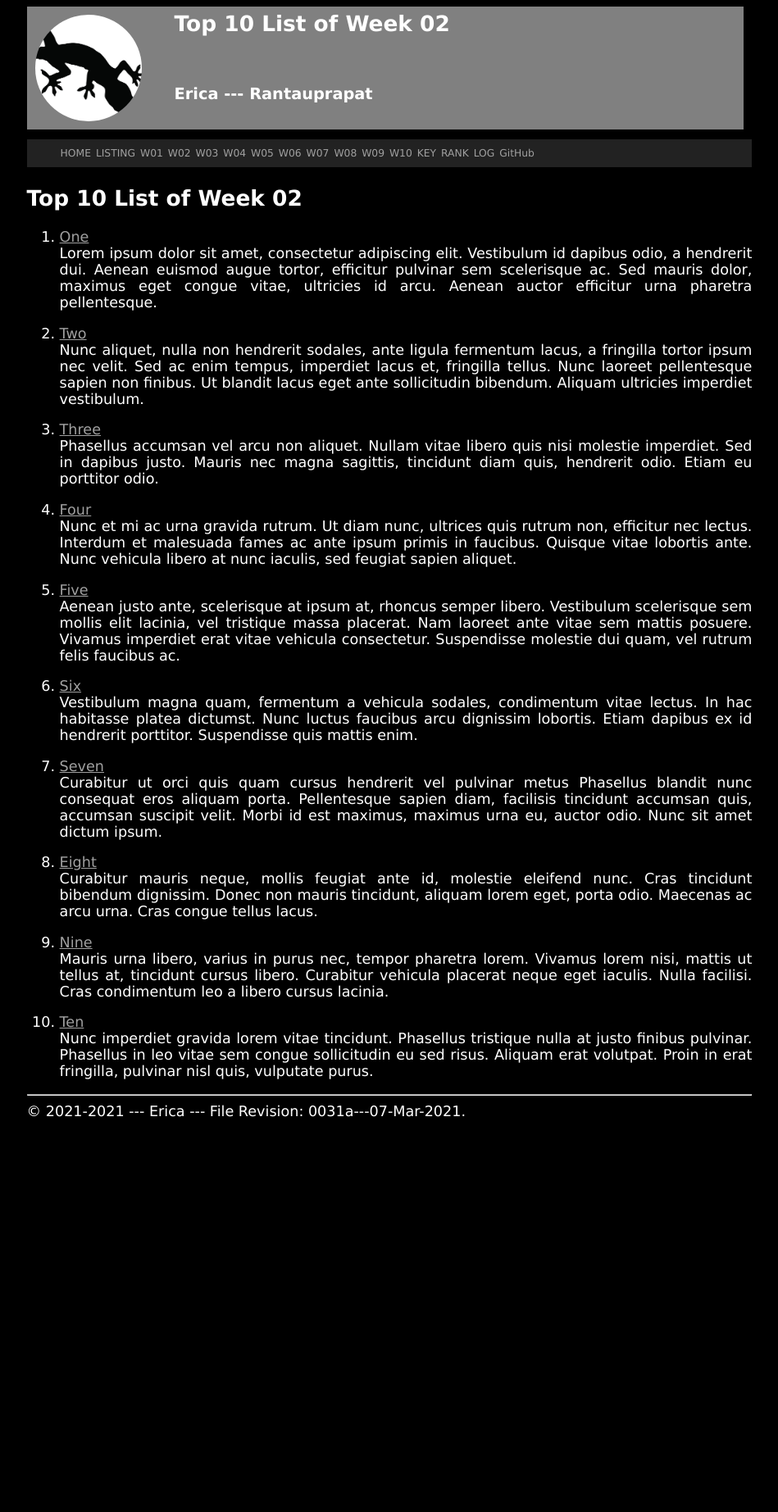
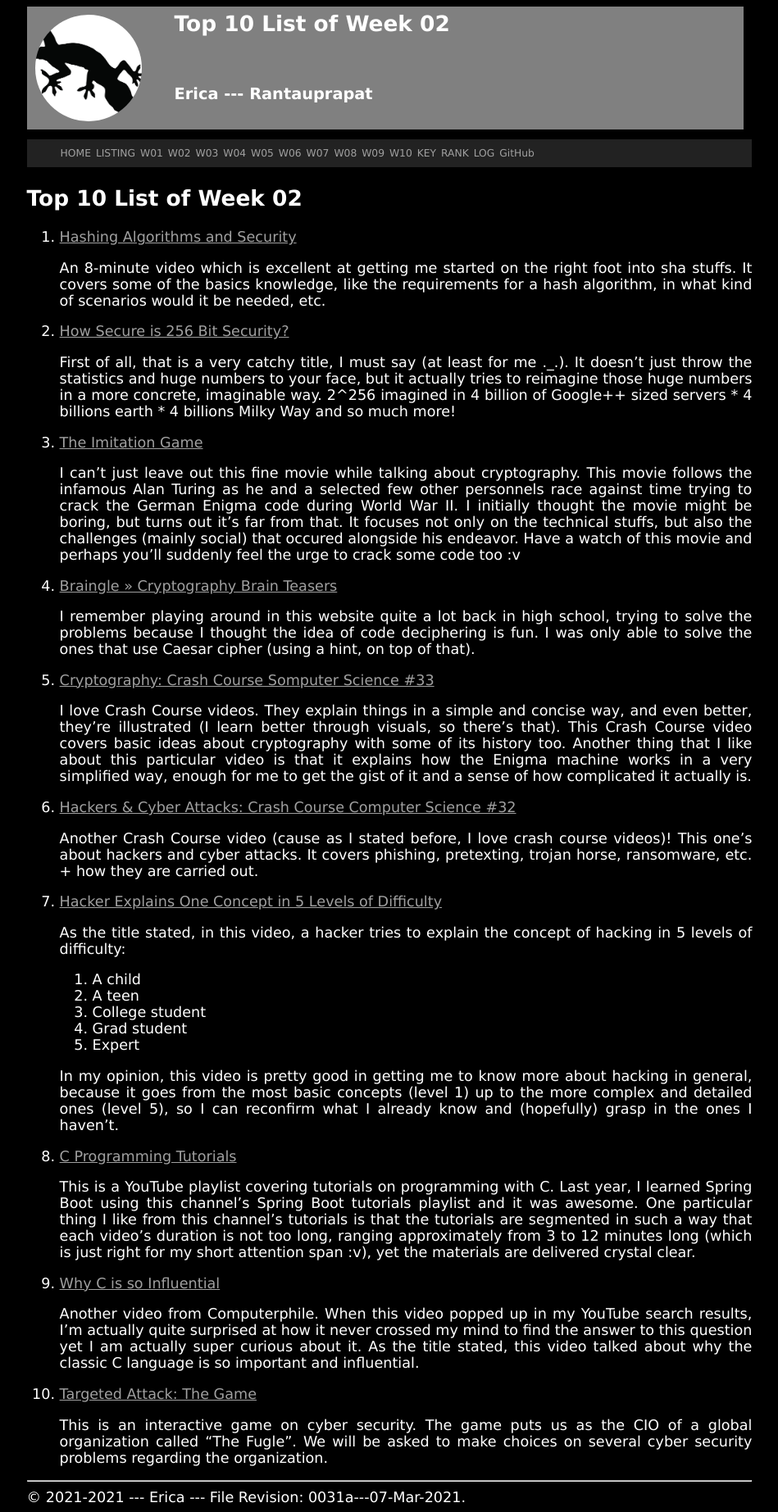
Before and after one commit to altschmerz/os211, a Jekyll site: the page built from w02.md, in a window 1280 px wide. Shown: the whole page at 82% size, without its empty margins (165-1114 px from the left). Built offline with Jekyll 4.4.1, drawn with Linux system fonts in a browser that asks for light colours; our own code applies the rules of GitHub Pages for plain Markdown files; before the commit the page ends 1374 px from its top, so only the background shows below that.

Commit message:
update top 10 list for w02

```diff
--- a/w02.md
+++ b/w02.md
@@ -5,72 +5,49 @@ permalink: /W02/
 
 # Top 10 List of Week 02
 
-1. [One](https://en.wikipedia.org/wiki/1)<br>
-Lorem ipsum dolor sit amet, consectetur adipiscing elit.
-Vestibulum id dapibus odio, a hendrerit dui.
-Aenean euismod augue tortor, efficitur pulvinar sem scelerisque ac.
-Sed mauris dolor, maximus eget congue vitae, ultricies id arcu.
-Aenean auctor efficitur urna pharetra pellentesque.
+1. [Hashing Algorithms and Security](https://www.youtube.com/watch?v=b4b8ktEV4Bg&t=28s)
 
-2. [Two](https://en.wikipedia.org/wiki/2)<br>
-Nunc aliquet, nulla non hendrerit sodales, ante ligula fermentum lacus, a fringilla tortor ipsum nec velit.
-Sed ac enim tempus, imperdiet lacus et, fringilla tellus.
-Nunc laoreet pellentesque sapien non finibus.
-Ut blandit lacus eget ante sollicitudin bibendum.
-Aliquam ultricies imperdiet vestibulum.
+   An 8-minute video which is excellent at getting me started on the right foot into sha stuffs. It covers some of the basics knowledge, like the requirements for a hash algorithm, in what kind of scenarios would it be needed, etc.
 
-3. [Three](https://en.wikipedia.org/wiki/3)<br>
-Phasellus accumsan vel arcu non aliquet.
-Nullam vitae libero quis nisi molestie imperdiet.
-Sed in dapibus justo.
-Mauris nec magna sagittis, tincidunt diam quis, hendrerit odio.
-Etiam eu porttitor odio.
+2. [How Secure is 256 Bit Security?](https://www.youtube.com/watch?v=S9JGmA5_unY&t=173s)
 
-4. [Four](https://en.wikipedia.org/wiki/4)<br>
-Nunc et mi ac urna gravida rutrum.
-Ut diam nunc, ultrices quis rutrum non, efficitur nec lectus.
-Interdum et malesuada fames ac ante ipsum primis in faucibus.
-Quisque vitae lobortis ante.
-Nunc vehicula libero at nunc iaculis, sed feugiat sapien aliquet.
+   First of all, that is a very catchy title, I must say (at least for me ._.). It doesn't just throw the statistics and huge numbers to your face, but it actually tries to reimagine those huge numbers in a more concrete, imaginable way. 2^256 imagined in 4 billion of Google++ sized servers * 4 billions earth * 4 billions Milky Way and so much more!
 
-5. [Five](https://en.wikipedia.org/wiki/5)<br>
-Aenean justo ante, scelerisque at ipsum at, rhoncus semper libero.
-Vestibulum scelerisque sem mollis elit lacinia, vel tristique massa placerat.
-Nam laoreet ante vitae sem mattis posuere.
-Vivamus imperdiet erat vitae vehicula consectetur.
-Suspendisse molestie dui quam, vel rutrum felis faucibus ac.
+3. [The Imitation Game](https://www.imdb.com/title/tt2084970/)
 
-6. [Six](https://en.wikipedia.org/wiki/6)<br>
-Vestibulum magna quam, fermentum a vehicula sodales, condimentum vitae lectus.
-In hac habitasse platea dictumst.
-Nunc luctus faucibus arcu dignissim lobortis.
-Etiam dapibus ex id hendrerit porttitor.
-Suspendisse quis mattis enim.
+   I can't just leave out this fine movie while talking about cryptography. This movie follows the infamous Alan Turing as he and a selected few other personnels race against time trying to crack the German Enigma code during World War II. I initially thought the movie might be boring, but turns out it's far from that. It focuses not only on the technical stuffs, but also the challenges (mainly social) that occured alongside his endeavor. Have a watch of this movie and perhaps you'll suddenly feel the urge to crack some code too :v
 
-7. [Seven](https://en.wikipedia.org/wiki/7)<br>
-Curabitur ut orci quis quam cursus hendrerit vel pulvinar metus
-Phasellus blandit nunc consequat eros aliquam porta.
-Pellentesque sapien diam, facilisis tincidunt accumsan quis, accumsan suscipit velit.
-Morbi id est maximus, maximus urna eu, auctor odio.
-Nunc sit amet dictum ipsum.
+4. [Braingle >> Cryptography Brain Teasers](https://www.braingle.com/brainteasers/Cryptography.html)
 
-8. [Eight](https://en.wikipedia.org/wiki/8)<br>
-Curabitur mauris neque, mollis feugiat ante id, molestie eleifend nunc.
-Cras tincidunt bibendum dignissim.
-Donec non mauris tincidunt, aliquam lorem eget, porta odio.
-Maecenas ac arcu urna.
-Cras congue tellus lacus.
+   I remember playing around in this website quite a lot back in high school, trying to solve the problems because I thought the idea of code deciphering is fun. I was only able to solve the ones that use Caesar cipher (using a hint, on top of that).
 
-9. [Nine](https://en.wikipedia.org/wiki/9)<br>
-Mauris urna libero, varius in purus nec, tempor pharetra lorem.
-Vivamus lorem nisi, mattis ut tellus at, tincidunt cursus libero.
-Curabitur vehicula placerat neque eget iaculis.
-Nulla facilisi.
-Cras condimentum leo a libero cursus lacinia.
+5. [Cryptography: Crash Course Somputer Science #33](https://en.wikipedia.org/wiki/7)
 
-10. [Ten](https://en.wikipedia.org/wiki/10)<br>
-Nunc imperdiet gravida lorem vitae tincidunt.
-Phasellus tristique nulla at justo finibus pulvinar.
-Phasellus in leo vitae sem congue sollicitudin eu sed risus.
-Aliquam erat volutpat.
-Proin in erat fringilla, pulvinar nisl quis, vulputate purus.
+   I love Crash Course videos. They explain things in a simple and concise way, and even better, they're illustrated (I learn better through visuals, so there's that). This Crash Course video covers basic ideas about cryptography with some of its history too. Another thing that I like about this particular video is that it explains how the Enigma machine works in a very simplified way, enough for me to get the gist of it and a sense of how complicated it actually is.
+
+6. [Hackers & Cyber Attacks: Crash Course Computer Science #32](https://www.youtube.com/watch?v=_GzE99AmAQU&t=239s)
+
+   Another Crash Course video (cause as I stated before, I love crash course videos)! This one's about hackers and cyber attacks. It covers phishing, pretexting, trojan horse, ransomware, etc. + how they are carried out.
+
+7. [Hacker Explains One Concept in 5 Levels of Difficulty](https://www.youtube.com/watch?v=d9PqVcgT1kQ&t=27s)
+
+   As the title stated, in this video, a hacker tries to explain the concept of hacking in 5 levels of difficulty:
+     1. A child
+     2. A teen
+     3. College student
+     4. Grad student
+     5. Expert
+
+   In my opinion, this video is pretty good in getting me to know more about hacking in general, because it goes from the most basic concepts (level 1) up to the more complex and detailed ones (level 5), so I can reconfirm what I already know and (hopefully) grasp in the ones I haven't.
+
+8. [C Programming Tutorials](https://www.youtube.com/watch?v=2NWeucMKrLI&list=PL6gx4Cwl9DGAKIXv8Yr6nhGJ9Vlcjyymq)
+
+   This is a YouTube playlist covering tutorials on programming with C. Last year, I learned Spring Boot using this channel's Spring Boot tutorials playlist and it was awesome. One particular thing I like from this channel's tutorials is that the tutorials are segmented in such a way that each video's duration is not too long, ranging approximately from 3 to 12 minutes long (which is just right for my short attention span :v), yet the materials are delivered crystal clear.
+
+9. [Why C is so Influential](https://www.youtube.com/watch?v=ci1PJexnfNE&t=17s)
+
+   Another video from Computerphile. When this video popped up in my YouTube search results, I'm actually quite surprised at how it never crossed my mind to find the answer to this question yet I am actually super curious about it. As the title stated, this video talked about why the classic C language is so important and influential.
+
+10. [Targeted Attack: The Game](http://targetedattacks.trendmicro.com/)
+
+    This is an interactive game on cyber security. The game puts us as the CIO of a global organization called "The Fugle". We will be asked to make choices on several cyber security problems regarding the organization.
```
